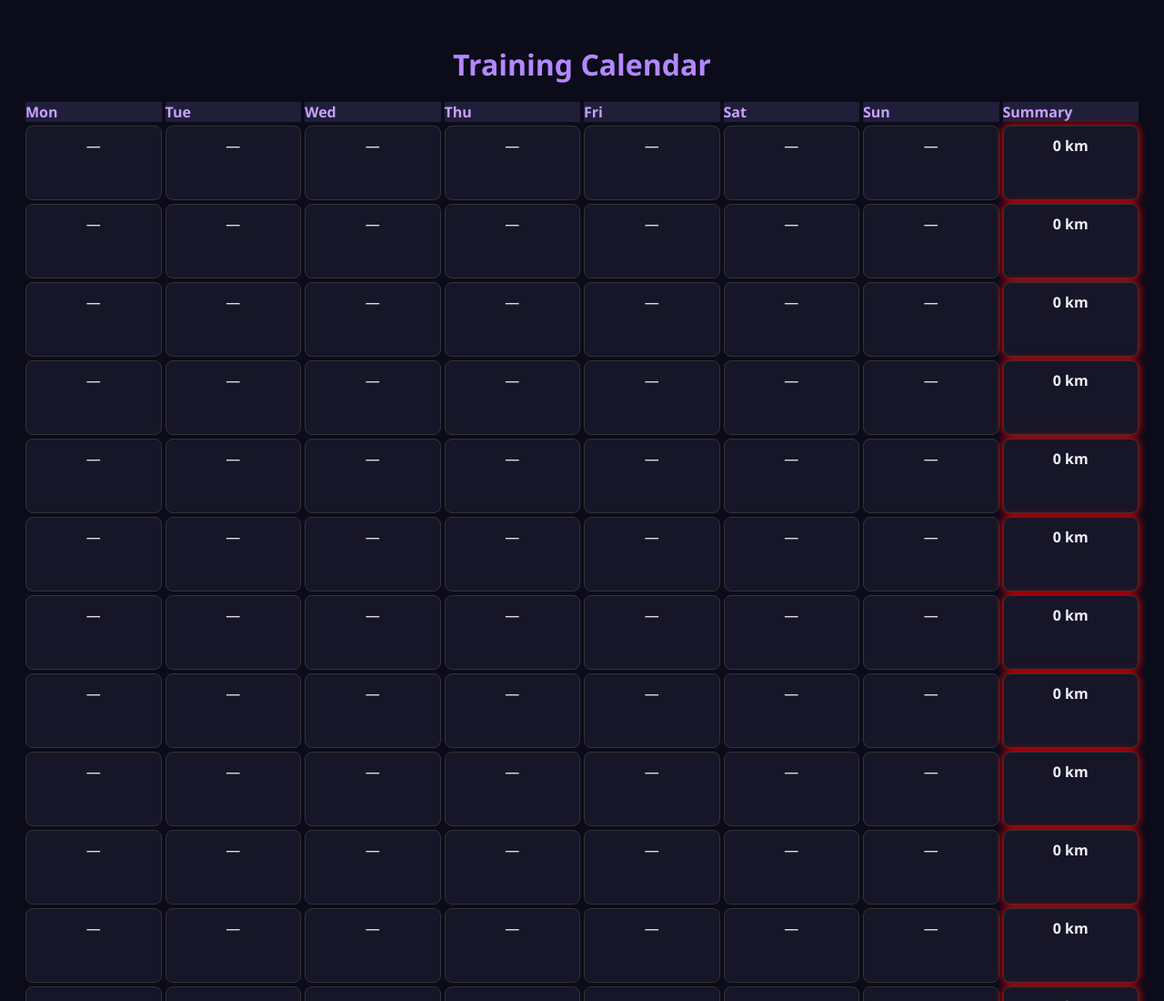
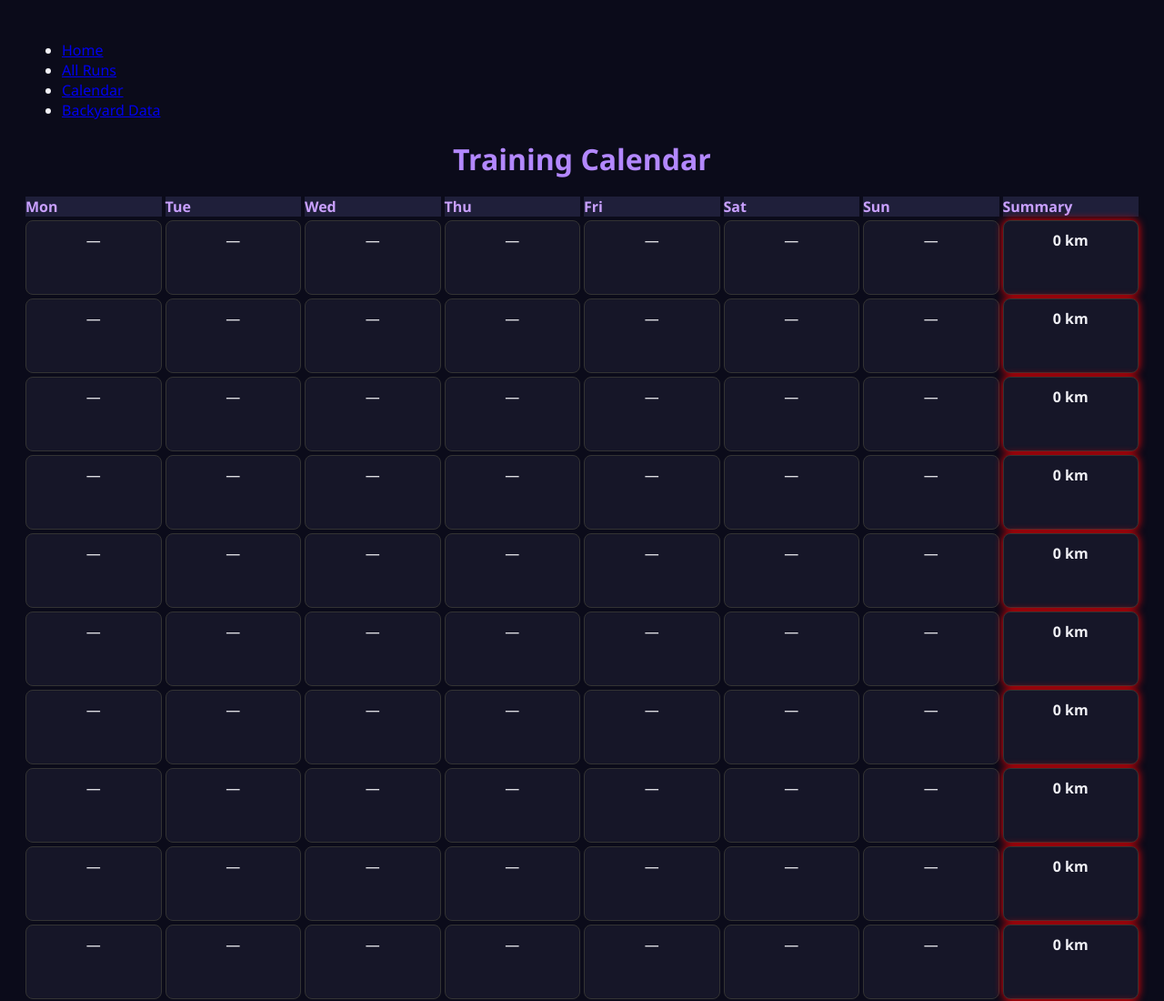
Before and after one commit to Thomas-Runner/Thomas-Runner.github.io, a plain HTML site: page calendar.html in a window 1280 px wide. Shown: the top 1100 px of the page at 91% size. Drawn offline with Linux system fonts and the light colour scheme.

Commit message:
Add files via upload

```diff
--- a/calendar.html
+++ b/calendar.html
@@ -43,6 +43,16 @@
   </style>
 </head>
 <body>
+
+<nav class="navbar">
+  <ul class="nav-links">
+    <li><a href="index.html">Home</a></li>
+    <li><a href="all-runs.html">All Runs</a></li>
+    <li><a href="calendar.html">Calendar</a></li>
+    <li><a href="backyard.html">Backyard Data</a></li>
+  </ul>
+</nav>
+
   <h1>Training Calendar</h1>
   <div class="calendar" id="calendar"></div>
 
```
